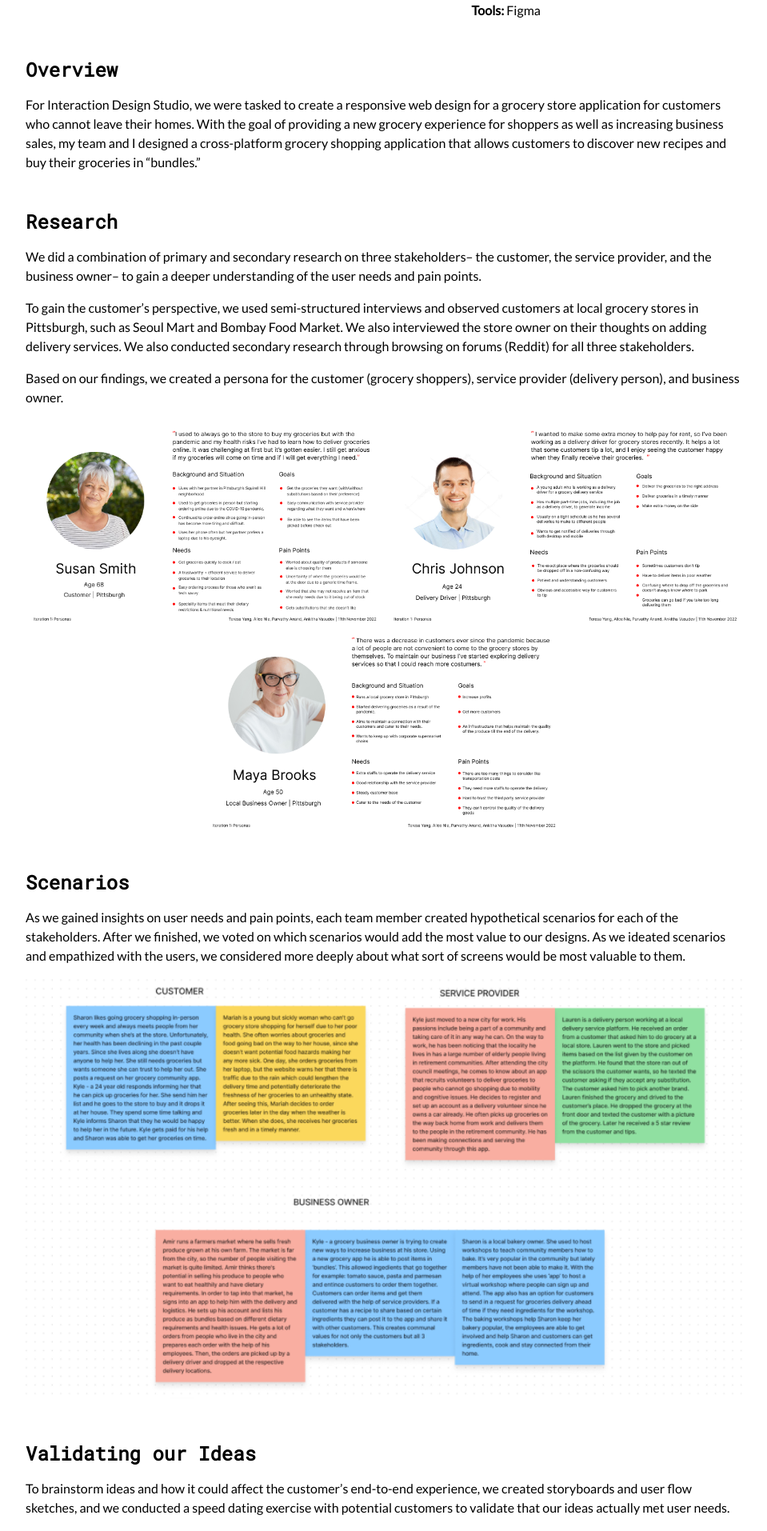
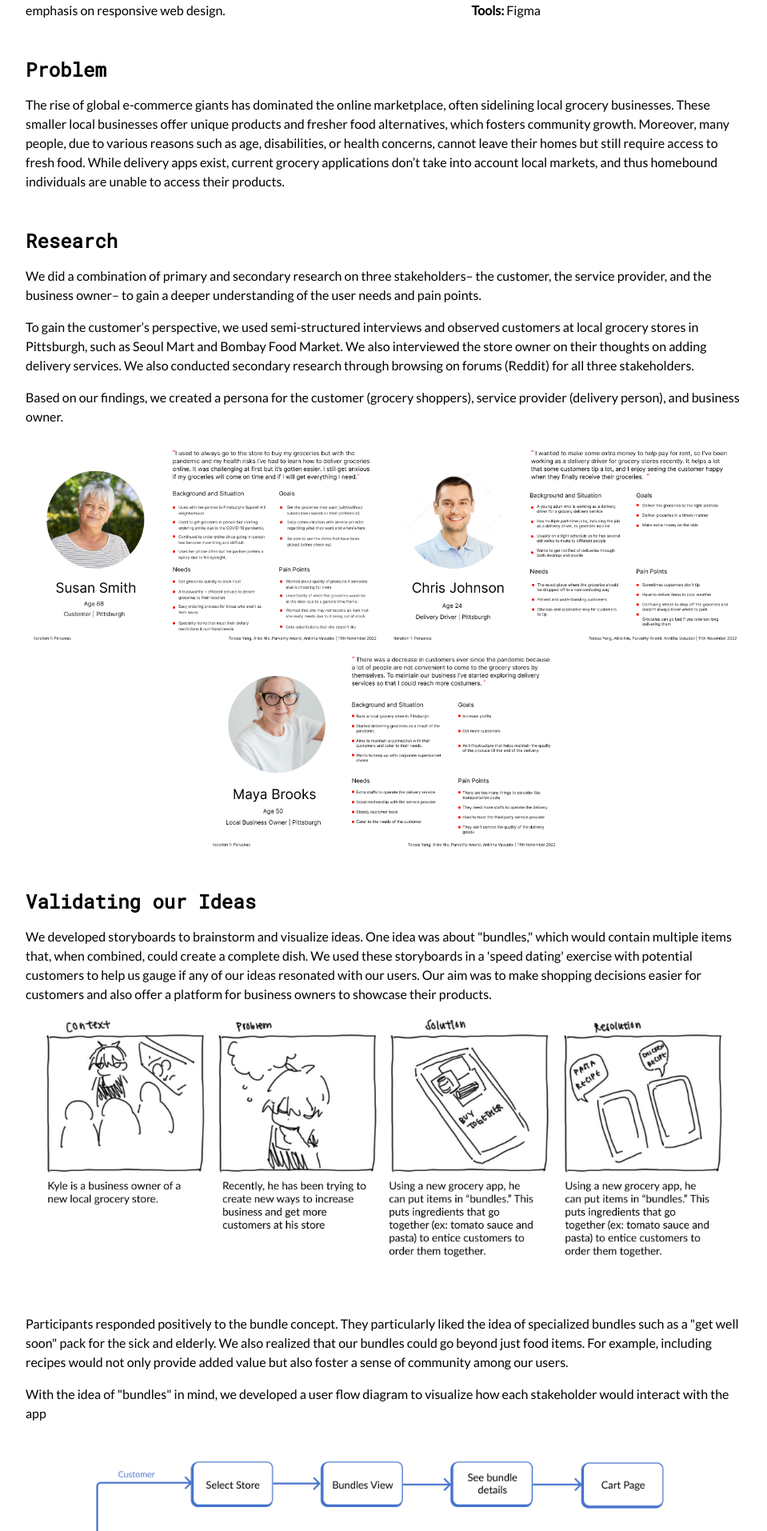
Before and after one commit to teresa-y/teresa-y.github.io, a React (Create React App) app: page /#/market2u in a window 1280 px wide. Shown: the part 846-2760 px from the top of the page at 80% size, without its empty margins (160-1119 px from the left). Built offline with nearby package versions, Linux system fonts and the light colour scheme.

Commit message:
polished market2u page a bit more

```diff
--- a/src/pages/About.js
+++ b/src/pages/About.js
@@ -16,9 +16,9 @@ export default function About(){
             Human-Computer Interaction. My goal is to deliver meaningful and immersive experiences, whether
             that be through whether it be through designing interactions, building digital spaces, or illustration.<br/><br/>
 
-            In my free time, I love drawing and playing mobile games.<br/><br/>
+            In my free time, I love drawing, watching cat videos, and playing games.<br/><br/>
 
-            Let’s connect! Feel free to contact me at tyy@andrew.cmu.edu<br/><br/>
+            Let’s connect! Feel free to contact me at tyang218@gmail.com<br/><br/>
 
             <a href={resume} target = "_blank" rel="noreferrer">Resume</a>
             </div>
--- a/src/pages/projects/Market2U.js
+++ b/src/pages/projects/Market2U.js
@@ -3,7 +3,7 @@ import market2u from "../../images/thumbnails/market2u.png"
 
 import businessowner from "../../images/market2u/businessowner.png"
 import customer from "../../images/market2u/customer.png"
-import scenarios from "../../images/market2u/scenarios.png"
+import userflow from "../../images/market2u/userflow.png"
 import screenmap from "../../images/market2u/screenmap.png"
 import serviceprovider from "../../images/market2u/serviceprovider.png"
 import storyboard from "../../images/market2u/storyboard.png"
@@ -28,14 +28,16 @@ export default function Market2U(props) {
             <ProjectOverview key = "Market2U"
                             pic={market2u}
                             title="Market2U"
-                            description="Market2U is a grocery shopping and delivery application that provides small local business owners access to a greater number of customers and provides customers that can’t leave their homes access to fresh food from local stores. "
+                            description="Market2U is a grocery shopping and delivery application that empowers local businesses by connecting them to a wider customer base while offering customers that can’t leave their homes access to fresh food directly from local stores. Designed for the Interaction Design Studio course with an emphasis on responsive web design.
+                            "
                             info = "<strong>Role:</strong> UX/UI Design, Research <br/> <strong>Timeline:</strong> Fall 2022, 4 weeks<br/> <strong>Team:</strong> Ankitha Vasudev, Alice Nie, Parvathy Anand<br/><strong>Tools:</strong> Figma"/>
 
-            <h2>Overview</h2>
-            <p>For Interaction Design Studio, we were tasked to create a responsive web design for a grocery store application for
-                customers who cannot leave their homes. With the goal of providing a new grocery experience for shoppers as well as
-                increasing business sales, my team and I designed a cross-platform grocery shopping application that allows customers to
-                discover new recipes and buy their groceries in “bundles.”</p>
+            <h2>Problem</h2>
+            <p>The rise of global e-commerce giants has dominated the online marketplace, often sidelining local grocery businesses.
+                These smaller local businesses offer unique products and fresher food alternatives, which fosters community growth.
+                Moreover, many people, due to various reasons such as age, disabilities, or health concerns, cannot leave their homes
+                but still require access to fresh food. While delivery apps exist, current grocery applications don’t take into account
+                local markets, and thus homebound individuals are unable to access their products.</p>
 
             <h2>Research</h2>
             <p>We did a combination of primary and secondary research on three stakeholders– the customer, the service provider, and
@@ -53,33 +55,37 @@ export default function Market2U(props) {
 
             </div>
 
-            <h2>Scenarios</h2>
-            <p>As we gained insights on user needs and pain points, each team member created hypothetical scenarios for each of the stakeholders.
-                After we finished, we voted on which scenarios would add the most value to our designs. As we ideated scenarios and
-                empathized with the users, we considered more deeply about what sort of screens would be most valuable to them.</p>
+            <h2>Validating our Ideas</h2>
+            <p>We developed storyboards to brainstorm and visualize ideas. One idea was about "bundles," which would contain multiple items that,
+                when combined, could create a complete dish. We used these storyboards in a 'speed dating' exercise with potential
+                customers to help us gauge if any of our ideas resonated with our users. Our aim was to make shopping decisions easier for
+                customers and also offer a platform for business owners to showcase their products.</p>
 
-            <img src = {scenarios} alt = "screenshot of brainstormed scenarios"></img>
+            <img src = {storyboard} alt = "one of the storyboards created with the concept of bundles"></img>
 
-            <h2>Validating our Ideas</h2>
-            <p>To brainstorm ideas and how it could affect the customer’s end-to-end experience, we created storyboards and user flow sketches,
-                and we conducted a speed dating exercise with potential customers to validate that our ideas actually met user needs. </p>
+               <p> Participants responded positively to the bundle concept. They particularly liked the idea of specialized bundles such as a
+                "get well soon" pack for the sick and elderly. We also realized that our bundles could go beyond just food items.
+                For example, including recipes would not only provide added value but also foster a sense of community among our users. </p>
 
-            <img src = {storyboard} alt = "two of the storyboards created"></img>
+                <p>With the idea of "bundles" in mind, we developed a user flow diagram to visualize how each stakeholder would interact with the app</p>
 
-               <p> From the speed dating exercise, we noted that “bundles” didn’t necessarily have to just be food and their complements, but could also
-                include recipes to build a more community-like aspect to our product.</p>
+                <img src = {userflow} alt = "user flow diagram for the customer, service provider, and business owner"></img>
 
             <h2>Screen Maps</h2>
-            <p>Before jumping into the actual designs, we needed to think about what device each stakeholder would be using the most frequently. <br/><br/>
-                We ideated screens for all three stakeholders. For the customer, we created both mobile and desktop screens for as many customers
-                use a combination of both devices when ordering groceries. The service provider (delivery man) is usually on the go, so we only
-                created mobile screens for them. Because the business owner is mainly concerned with data and analytics of the store, we created
-                desktop screens for them as there would be a large amount of information at once. </p>
+            <p>We ideated screens specific to each of the three key stakeholders.</p>
+            <p>For the <strong>customer</strong>, understanding that many often switch between devices when ordering groceries, we designed an integrated experience across both mobile and desktop platforms.</p>
+            <p>For the <strong>service provider</strong>, given their on-the-move nature, we used a mobile-first approach, crafting screens optimized for quick access and ease of use while on the go.</p>
+            <p>For the <strong>business owner</strong>, who primarily focuses on in-depth data and store analytics, we designed comprehensive desktop screens. These screens present large volumes of data in a cohesive and digestible manner.</p>
 
                 <img src = {screenmap} alt = "screenmap ideation"></img>
 
 
             <h2>Style Guide</h2>
+            <p>We chose a color palette of greens, pinks, and yellows—colors synonymous with health and positivity.
+                We picked colors of varying values for contrast. We used the easily readable sans serif 'Inter'
+                font for both headers and body text. To contrast this, our logo and brand name use a bold serif font.
+                To highlight headers and price tags, we adjusted their color, size, and boldness for better user navigation
+                and section differentiation.</p>
 
             <img src = {styleguide} alt = "style guide"></img>
 
```
Also changed, not shown: src/images/market2u/storyboard.png, src/images/market2u/userflow.png (added).
